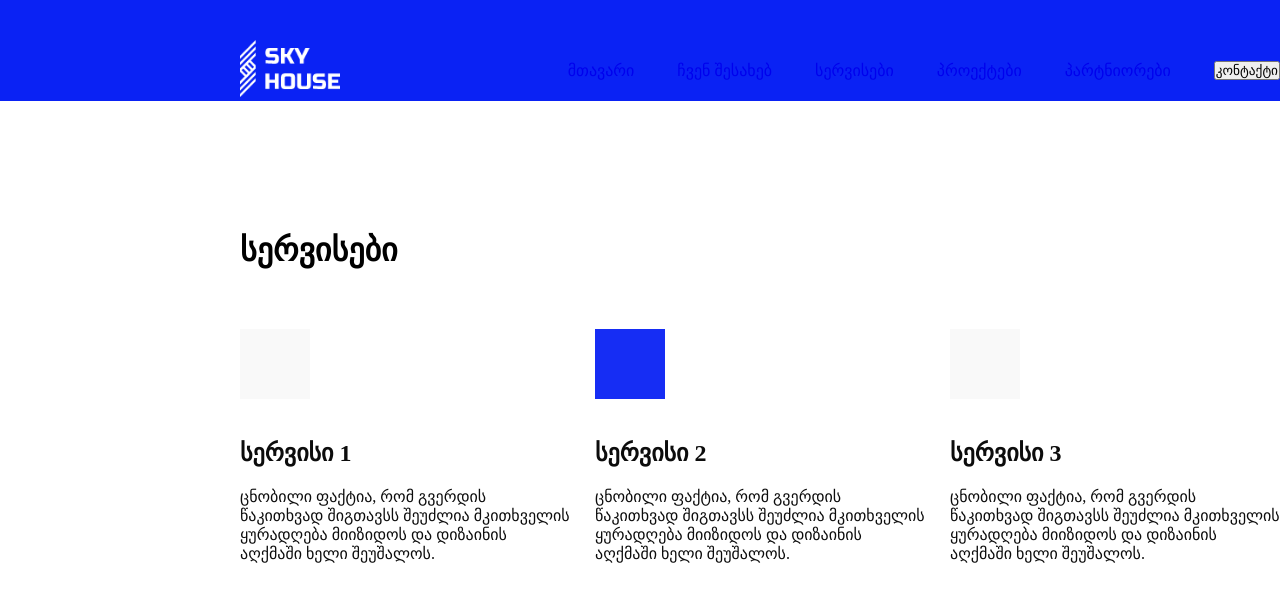
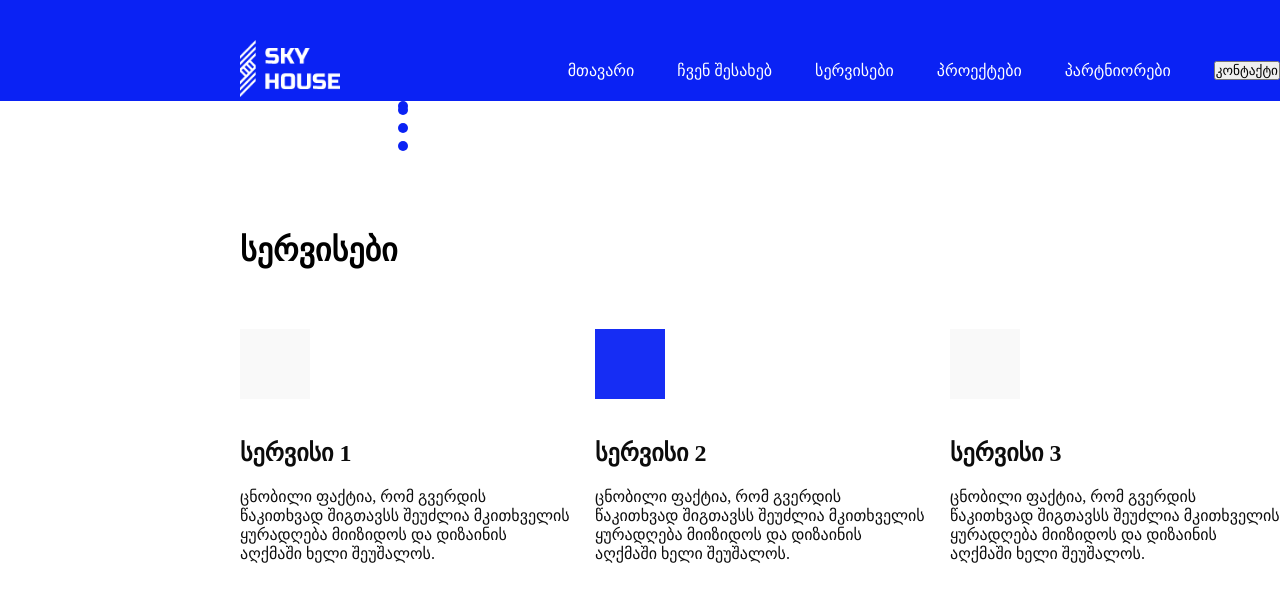
Before and after one commit to Lelamakh/lela_8, a plain HTML site: page index.html in a window 1280 px wide. Drawn offline with Linux system fonts and the light colour scheme.

Commit message:
added colors

```diff
--- a/index.html
+++ b/index.html
@@ -23,7 +23,7 @@
               <li><a href="#">სერვისები</a></li>
               <li><a href="#">პროექტები</a></li>
               <li><a href="#">პარტნიორები</a></li>
-              <li><button>კონტაქტი</button></li>
+              <li><button class="button">კონტაქტი</button></li>
             </ul>
           </nav>
         </div>
@@ -31,7 +31,16 @@
     </header>
 
     <div class="container">
-      <h1>სერვისები</h1>
+      <div class="parent2">
+        <h1>სერვისები</h1>
+        <div class="dots">
+          <span class="dots"></span>
+          <span class="dots"></span>
+          <span class="dots"></span>
+        </div>
+      </div>
+
+      <div class="container"></div>
       <div class="parent">
         <div class="box item-1">
           <div class="servicebox1"></div>
--- a/src/css/style.css
+++ b/src/css/style.css
@@ -35,18 +35,26 @@ header ul {
 header {
   background-color: #0a22f4;
 }
+
+nav a {
+  color: white;
+}
 h1 {
   margin-top: 130px;
   margin-left: 240px;
+}
+.parent2 {
+  display: flex;
 }
 .dots {
   display: inline-block;
   width: 10px;
   height: 10px;
-  background-color: #ffffff;
-  opacity: 0.3;
+  background-color: #0a22f4;
+  opacity: 100%;
   border-radius: 50%;
 }
+
 .box {
   width: 1920px;
   opacity: 95%;
```
Also changed, not shown: 1 other file.
